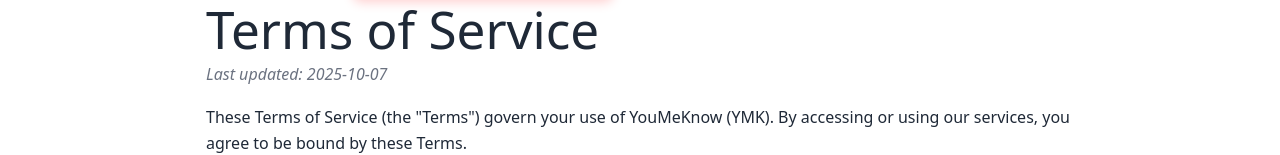
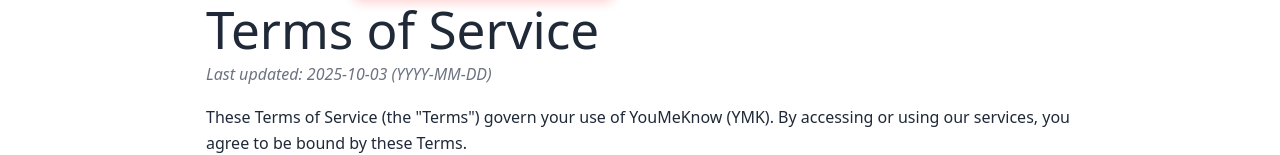
Before and after one commit to BestAltul/easylink-ui, a React (Vite) app: page /terms in a window 1280 px wide. Shown: the part 140-295 px from the top of the page. Built offline with nearby package versions, Linux system fonts and the light colour scheme; no server answers.

Commit message:
fix: last updated date fix (privacy, terms, ads)

```diff
--- a/src/pages/legal/Ads.jsx
+++ b/src/pages/legal/Ads.jsx
@@ -4,6 +4,7 @@ import useScrollToHash from "@/components/legal/useScrollToHash";
 import Section from "@/components/legal/Section";
 import TOC from "@/components/legal/TOC";
 import { useTranslation, Trans } from "react-i18next";
+import { ADS_UPDATED_AT } from "@/pages/legal/versions";
 
 const BRAND = "YouMeKnow (YMK)";
 const CONTACT_EMAIL = "help.youmeknow@gmail.com";
@@ -16,8 +17,6 @@ function copyAnchor(id) {
 export default function Ads() {
   const { t } = useTranslation("legal_ads");
   useScrollToHash();
-
-  const UPDATED_AT = useMemo(() => new Date().toISOString().slice(0, 10), []);
 
   const tocItems = [
     { id: "ads", label: t("toc.ads") },
@@ -32,7 +31,9 @@ export default function Ads() {
 
       <header className="legal-header" role="banner">
         <h1 className="legal-h1">{t("title")}</h1>
-        <p className="legal-meta"><em>{t("updated", { date: UPDATED_AT })}</em></p>
+        <p className="legal-meta">
+          <em>{t("updated", { date: ADS_UPDATED_AT })}</em>
+        </p>
         <p className="legal-intro">{t("intro", { brand: BRAND })}</p>
         <TOC items={tocItems} title={t("toc.title")} />
       </header>
--- a/src/pages/legal/Privacy.jsx
+++ b/src/pages/legal/Privacy.jsx
@@ -6,6 +6,7 @@ import Section from "@/components/legal/Section";
 import TOC from "@/components/legal/TOC";
 import ProcessorTable from "@/components/legal/ProcessorTable";
 import { useTranslation } from "react-i18next";
+import { PRIVACY_UPDATED_AT } from "@/pages/legal/versions";
 import "./privacy.css";
 
 const CONTACT_EMAIL = "help.youmeknow@gmail.com";
@@ -19,11 +20,6 @@ function copyAnchor(id) {
 export default function Privacy() {
   const { t } = useTranslation("legal_privacy");
   useScrollToHash();
-
-  const UPDATED_AT = useMemo(
-    () => new Date().toISOString().slice(0, 10),
-    []
-  );
 
   const tocItems = [
     { id: "data-we-collect", label: t("toc.data") },
@@ -74,7 +70,9 @@ export default function Privacy() {
 
       <header className="legal-header" role="banner">
         <h1 className="legal-h1">{t("title")}</h1>
-        <p className="legal-meta"><em>{t("updated", { date: UPDATED_AT })}</em></p>
+          <p className="legal-meta">
+            <em>{t("updated", { date: PRIVACY_UPDATED_AT })}</em>
+          </p>
         <p className="legal-intro">
           {t("intro", { brand: BRAND })}
         </p>
--- a/src/pages/legal/Terms.jsx
+++ b/src/pages/legal/Terms.jsx
@@ -5,6 +5,7 @@ import useScrollToHash from "@/components/legal/useScrollToHash";
 import Section from "@/components/legal/Section";
 import TOC from "@/components/legal/TOC";
 import { useTranslation, Trans } from "react-i18next";
+import { TERMS_UPDATED_AT } from "@/pages/legal/versions";
 import "./terms.css";
 
 const BRAND = "YouMeKnow (YMK)";
@@ -18,9 +19,6 @@ function copyAnchor(id) {
 export default function Terms() {
   const { t } = useTranslation("legal_terms");
   useScrollToHash();
-
-  const UPDATED_AT = useMemo(() => new Date().toISOString().slice(0, 10), []);
-
   const tocItems = [
     { id: "acceptance", label: t("toc.acceptance") },
     { id: "accounts", label: t("toc.accounts") },
@@ -35,7 +33,9 @@ export default function Terms() {
 
       <header className="legal-header" role="banner">
         <h1 className="legal-h1">{t("title")}</h1>
-        <p className="legal-meta"><em>{t("updated", { date: UPDATED_AT })}</em></p>
+        <p className="legal-meta">
+          <em>{t("updated", { date: TERMS_UPDATED_AT })}</em>
+        </p>
         <p className="legal-intro">{t("intro", { brand: BRAND })}</p>
         <TOC items={tocItems} title={t("toc.title")} />
       </header>
--- /dev/null
+++ b/src/pages/legal/versions.ts
@@ -0,0 +1,3 @@
+export const PRIVACY_UPDATED_AT = "2025-10-03 (YYYY-MM-DD)";
+export const TERMS_UPDATED_AT = "2025-10-03 (YYYY-MM-DD)";
+export const ADS_UPDATED_AT = "2025-10-03 (YYYY-MM-DD)";
```
